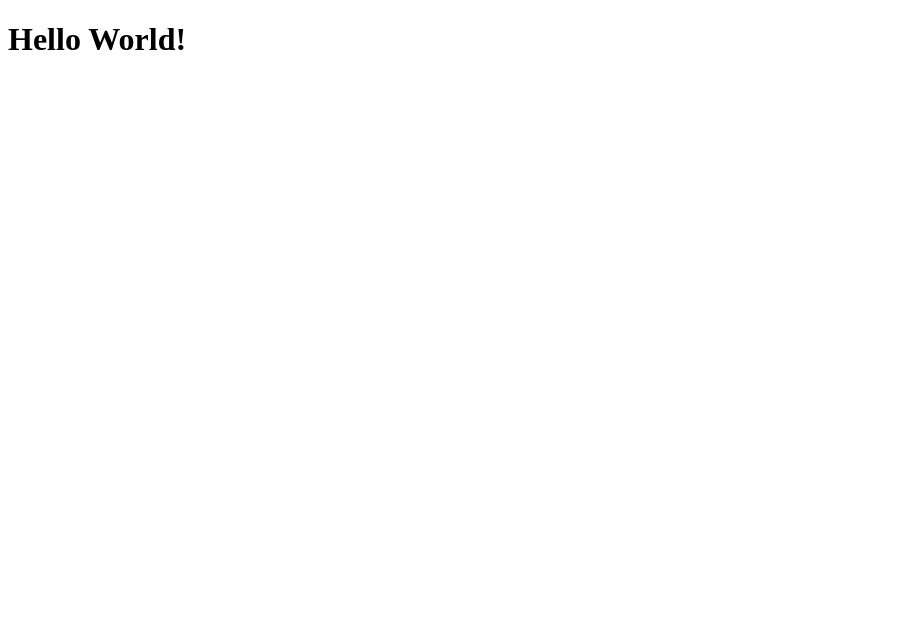
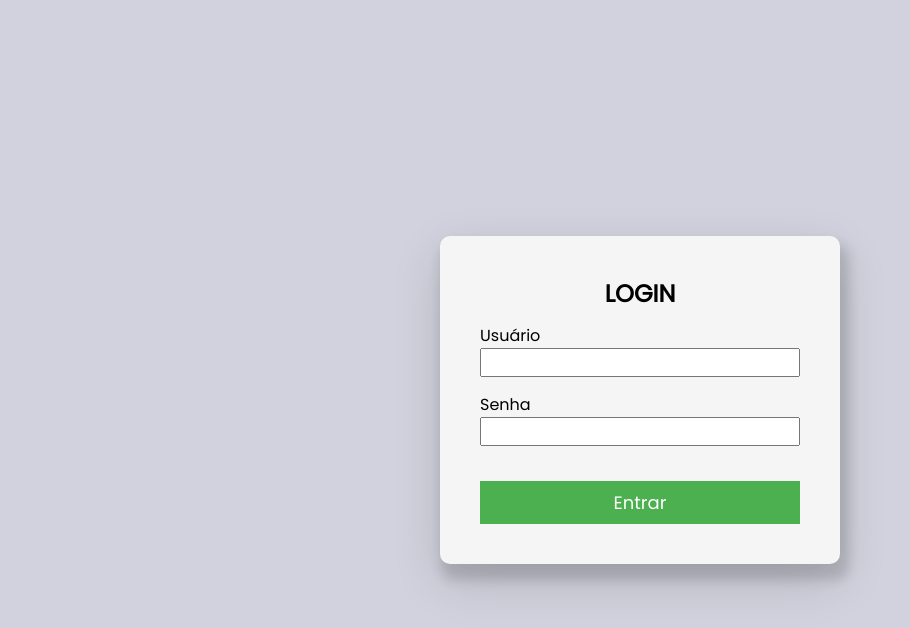
Before and after one commit to MaykonLacerda/cd-bag, a React (Create React App) app in the folder front-end/: page / in a window 1280 px wide. Shown: the top 628 px of the page, without its empty margins (0-910 px from the left). Built offline with nearby package versions, Linux system fonts and the light colour scheme; the HTML template or start-up script is replaced by a standard one.

Commit message:
created login page layout

```diff
--- a/front-end/package.json
+++ b/front-end/package.json
@@ -8,6 +8,7 @@
     "@testing-library/user-event": "^12.1.10",
     "react": "^17.0.2",
     "react-dom": "^17.0.2",
+    "react-router-dom": "^5.3.0",
     "react-scripts": "4.0.3",
     "web-vitals": "^1.0.1"
   },
--- a/front-end/public/index.html
+++ b/front-end/public/index.html
@@ -6,6 +6,9 @@
   <link rel="icon" href="%PUBLIC_URL%/favicon.ico" />
   <meta name="viewport" content="width=device-width, initial-scale=1" />
   <meta name="theme-color" content="#000000" />
+
+  <link href="https://fonts.googleapis.com/css2?family=Archivo:wght@400;700&family=Poppins&display=swap"
+    rel="stylesheet">
   <title>CD Bag</title>
 </head>
 
--- a/front-end/src/App.js
+++ b/front-end/src/App.js
@@ -1,8 +1,12 @@
+import React from 'react';
+import Routes from './routes';
+
+import './assets/styles/global.css';
+
+
 function App() {
   return (
-    <div className="App">
-      <h1>Hello World!</h1>
-    </div>
+    <Routes />
   );
 }
 
--- /dev/null
+++ b/front-end/src/assets/styles/global.css
@@ -0,0 +1,38 @@
+* {
+  margin: 0;
+  padding: 0;
+  box-sizing: border-box;
+}
+
+html, body, #root {
+  height: 100vh;
+}
+
+body {
+  background:#d1d2dd;
+}
+
+#root {
+  display: flex;
+  align-items: center;
+  justify-content: center;
+}
+
+body,
+input,
+textarea,
+button {
+  font: 500 1.6rem Poppins;
+  color: var(--color-text-base);
+}
+
+.container {
+  width: 90vw;
+  max-width: 700px;
+}
+
+@media (min-width: 700px) {
+  :root {
+      font-size: 62.5%;
+  }
+}
--- /dev/null
+++ b/front-end/src/pages/Login/index.js
@@ -0,0 +1,31 @@
+
+import React from 'react'
+import "./styles.css"
+
+const Login = () => {
+  return (
+    <div>
+      <div id="card">
+        <div id="card-content">
+          <div id="card-title">
+            <h2>LOGIN</h2>
+          </div>
+          <form method="post" className="form">
+            <label htmlFor="user-username">
+              Usuário
+            </label>
+            <input id="user-username" className="form-content" type="username" name="username" autoComplete="on" required />
+            <div className="form-border"></div>
+            <label htmlFor="user-password">Senha
+            </label>
+            <input id="user-password" className="form-content" type="password" name="password" required />
+            <div className="form-border"></div>
+            <input id="submit-btn" type="submit" name="submit" value="Entrar" />
+          </form>
+        </div>
+      </div>
+    </div>
+  )
+}
+
+export default Login
--- /dev/null
+++ b/front-end/src/pages/Login/styles.css
@@ -0,0 +1,52 @@
+#card {
+  border-radius: 10px;
+  box-shadow: 5px 12px 12px 4px rgba(0,0,0,0.14),0 17px 50px 0 rgba(0,0,0,0.14);
+  padding: 4rem;
+  background: whitesmoke;
+}
+
+
+#card-content {
+  display: flex;
+  flex-direction: column;
+  align-items: center;
+  justify-content: center;
+}
+
+#card-title {
+  margin-bottom: 1.2rem;
+}
+
+#user-username {
+  width: 100%;
+  margin-bottom: 1.5rem;
+}
+
+#user-password {
+  width: 100%;
+}
+
+.form {
+  display: flex;
+  flex-direction: column;
+  justify-content: center;
+}
+
+#submit-btn {
+  display: inline-block;
+  text-align: center;
+
+  text-decoration: none;
+  margin-top: 3.5rem;
+  padding: 8px;
+  background-color: #4CAF50; /* Green */
+  border: none;
+  color: white;
+  font-size: 18px;
+  cursor: pointer;
+  transition-duration: 0.4s;
+}
+
+#submit-btn:hover {
+  box-shadow: 0 8px 8px 0 rgba(0,0,0,0.18),0 17px 50px 0 rgba(0,0,0,0.19);
+}
--- /dev/null
+++ b/front-end/src/routes.js
@@ -0,0 +1,14 @@
+import React from 'react';
+import { BrowserRouter, Route } from 'react-router-dom';
+
+import Login from './pages/Login';
+
+function Routes() {
+  return (
+    <BrowserRouter>
+      <Route path="/" exact component={Login} />
+    </BrowserRouter>
+  );
+}
+
+export default Routes;
```
Also changed, not shown: 1 other file (tests, documents, lock files or other folders).
